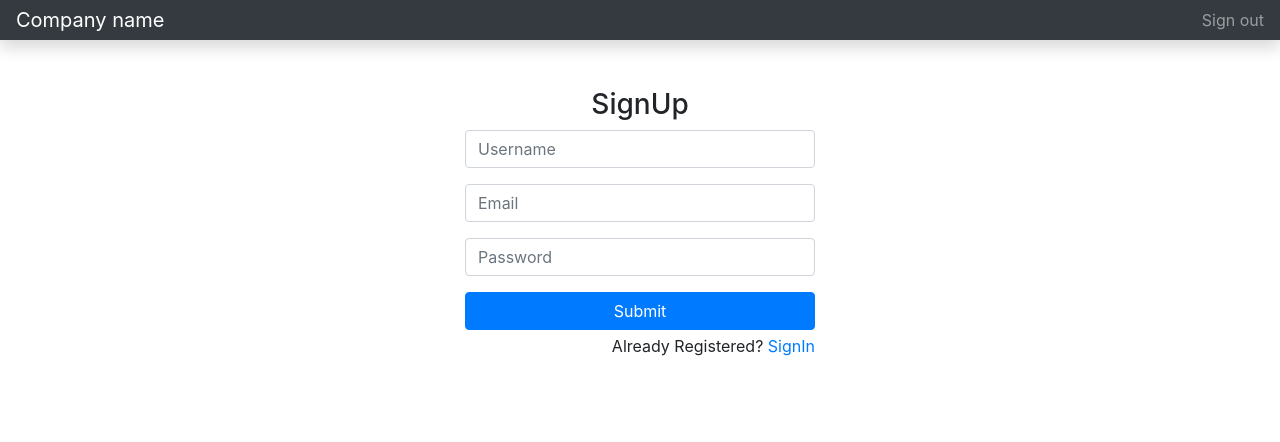
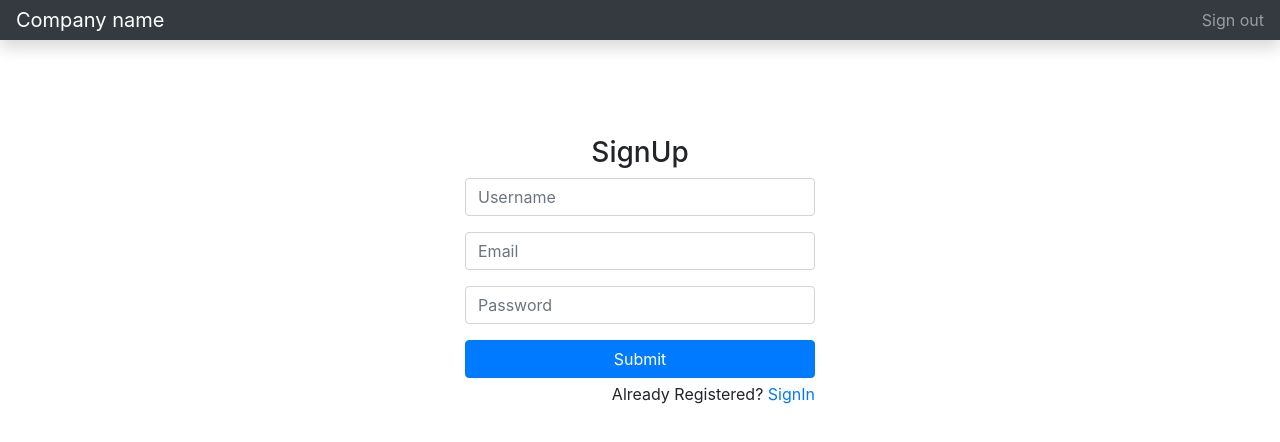
Before and after one commit to rudreshsingh999/Customer-Management-System, a React (Create React App) app in the folder public/: page /signup in a window 1280 px wide. Shown: the top 442 px of the page. Built offline with nearby package versions, Linux system fonts and the light colour scheme; the HTML template or start-up script is replaced by a standard one.

Commit message:
Update signup form

```diff
--- a/public/src/SignUp.js
+++ b/public/src/SignUp.js
@@ -3,7 +3,6 @@ import NavBar from './components/NavBar'
 import axios from 'axios'
 
 class SignUp extends Component {
-
     constructor() {
         super();
         this.state = {
@@ -25,22 +24,22 @@ class SignUp extends Component {
 
     handleSubmit(event) {
         event.preventDefault();
-        axios.post('http://localhost:5000/signup', {"username" : this.state.username, "email" : this.state.email, "password" : this.state.password})
+        axios.post('http://localhost:5000/', {"username" : this.state.username, "email" : this.state.email, "password" : this.state.password})
         .then((msg) => {
             console.log(msg.data.message);
-            this.props.history.push('/signup');
+            this.props.history.push('/');
         });
     }
 
     render() {
         return (
-            <div className="App">
+            <div>
                 <NavBar />
                 <div className="container mt-5">
-                    <div className="row">
-                        <div className="col">
+                    <div className="row mt-5">
+                        <div className="col mt-5">
                         </div>
-                        <div className="col">
+                        <div className="col mt-5">
                         <h3 style={{textAlign: "center"}}>SignUp</h3>
                         <form onSubmit={this.handleSubmit}>
                             <div className="form-group">
@@ -58,7 +57,7 @@ class SignUp extends Component {
                             </p>
                         </form>
                         </div>
-                        <div className="col">
+                        <div className="col mt-5">
                         </div>
                     </div>
                 </div>
```
